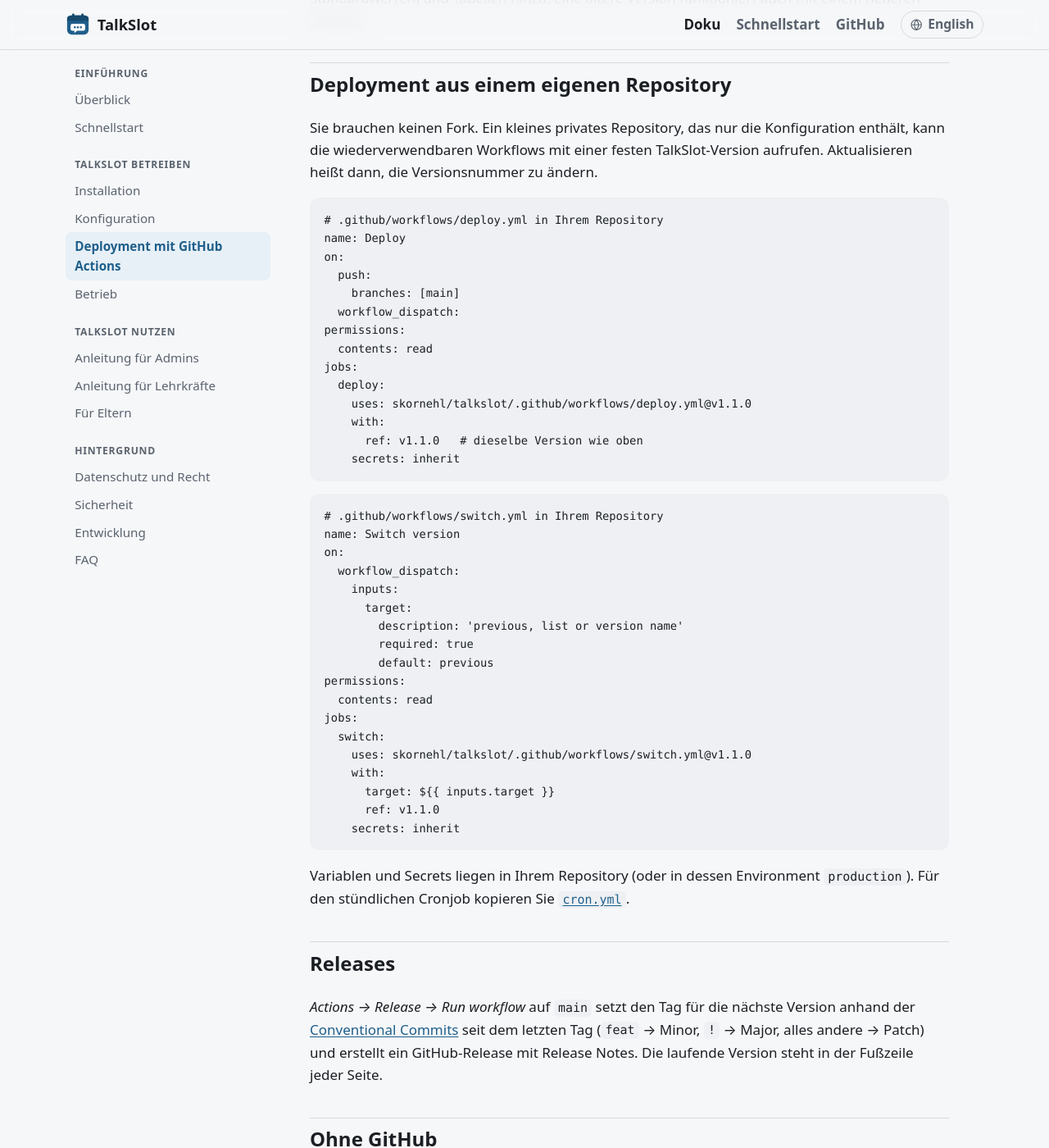
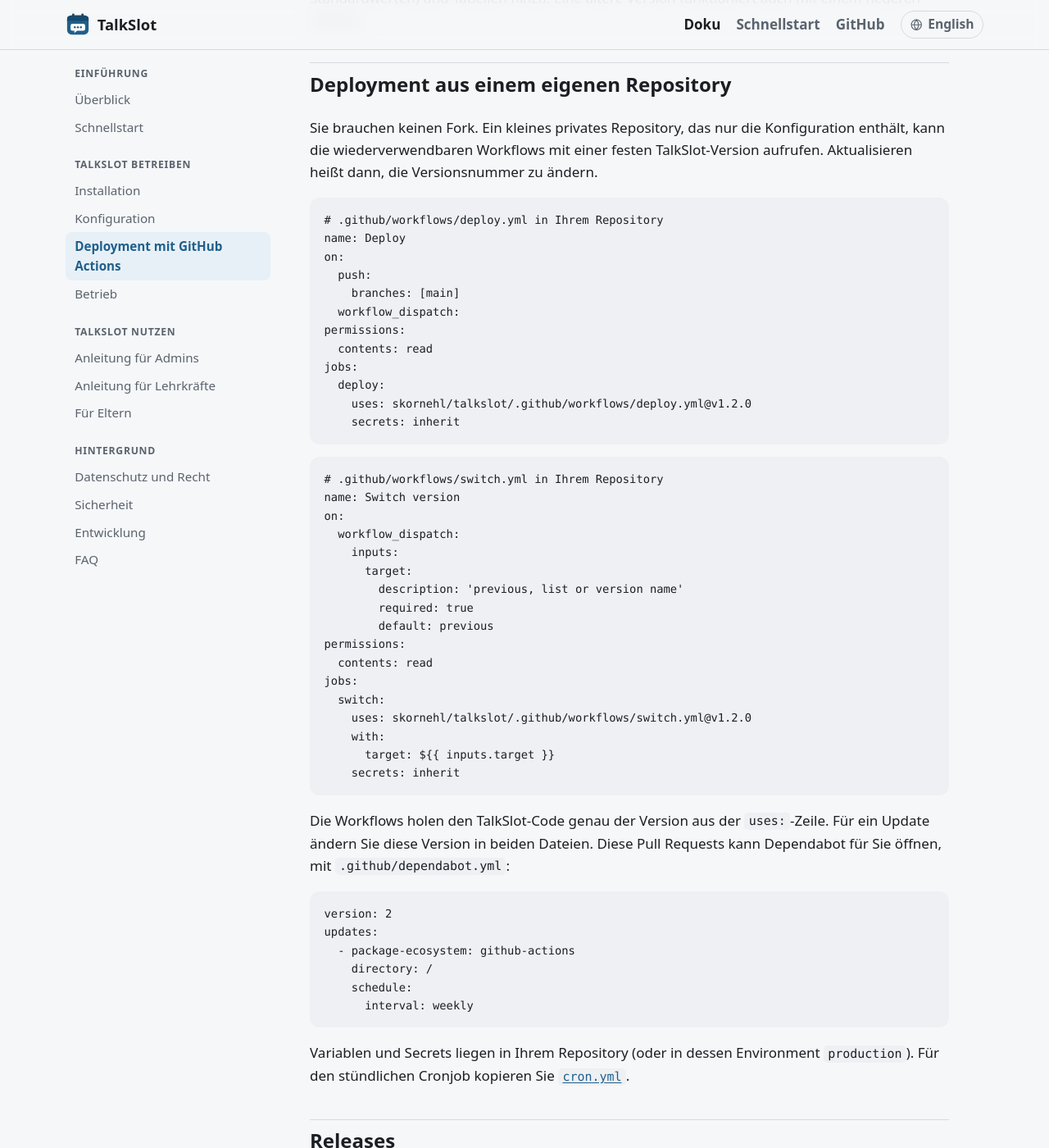
Before and after one commit to skornehl/talkslot, a Jekyll site: the page built from docs/de/guide/deployment.md, in a window 1280 px wide and 1400 px high, scrolled down 2972 px. Shown: the whole window at 82% size. Built offline with Jekyll 4.4.1, drawn with Linux system fonts in a browser that asks for light colours.

Commit message:
feat: called workflows deploy the version they were called with
deploy.yml and switch.yml used to need the TalkSlot version twice: in the caller's uses: line and again as the ref input. They now take the repository and commit from job.workflow_repository and job.workflow_sha, so the version in uses: is the only one. This also lets Dependabot update a config repository with a single change. The ref and repository inputs remain as optional overrides, so existing callers keep working.

````diff
--- a/docs/de/guide/deployment.md
+++ b/docs/de/guide/deployment.md
@@ -106,9 +106,7 @@ permissions:
   contents: read
 jobs:
   deploy:
-    uses: skornehl/talkslot/.github/workflows/deploy.yml@v1.1.0
-    with:
-      ref: v1.1.0   # dieselbe Version wie oben
+    uses: skornehl/talkslot/.github/workflows/deploy.yml@v1.2.0
     secrets: inherit
 ```
 
@@ -127,13 +125,26 @@ permissions:
   contents: read
 jobs:
   switch:
-    uses: skornehl/talkslot/.github/workflows/switch.yml@v1.1.0
+    uses: skornehl/talkslot/.github/workflows/switch.yml@v1.2.0
     with:
       target: ${{ inputs.target }}
-      ref: v1.1.0
     secrets: inherit
 ```
 {% endraw %}
+
+
+Die Workflows holen den TalkSlot-Code genau der Version aus der `uses:`-Zeile. Für ein Update ändern Sie
+diese Version in beiden Dateien. Diese Pull Requests kann Dependabot für Sie öffnen, mit
+`.github/dependabot.yml`:
+
+```yaml
+version: 2
+updates:
+  - package-ecosystem: github-actions
+    directory: /
+    schedule:
+      interval: weekly
+```
 
 Variablen und Secrets liegen in Ihrem Repository (oder in dessen Environment `production`). Für den
 stündlichen Cronjob kopieren Sie
````
Also changed, not shown: docs/guide/deployment.md (+15 -5 lines), .github/workflows/deploy.yml, .github/workflows/switch.yml, README.md.
